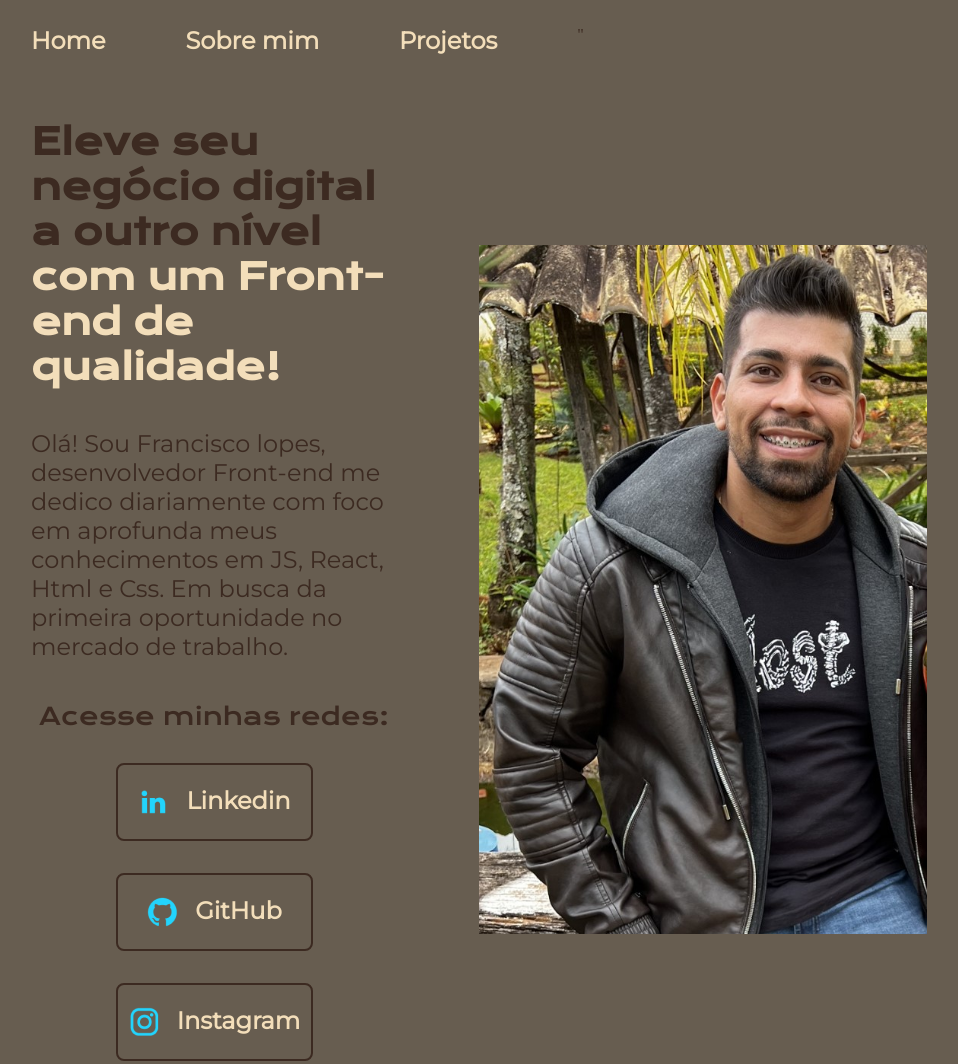
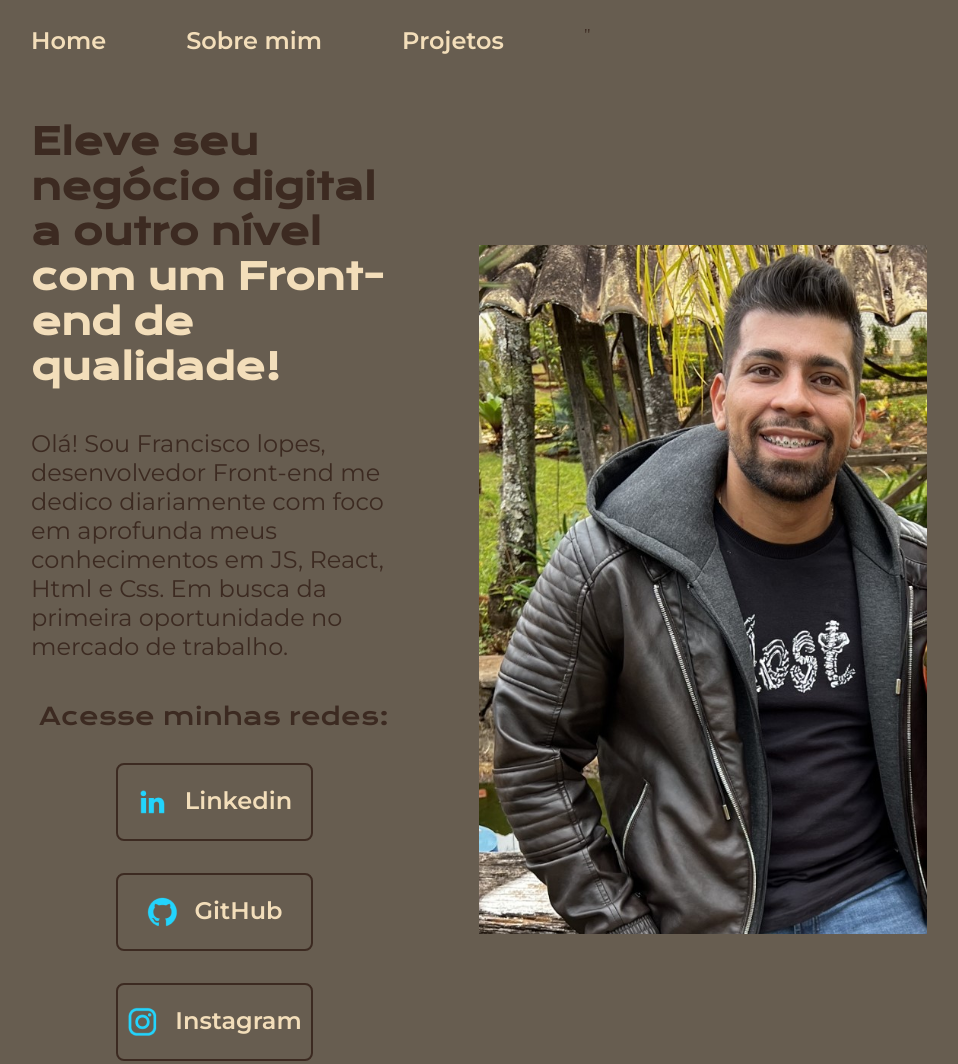
Before and after one commit to franciscojuniorflsjr/Meu-Portfolio, a plain HTML site: page index.html in a window 1280 px wide. Shown: the top 1064 px of the page, without its empty margins (161-1119 px from the left). Drawn offline with nearby package versions, Linux system fonts and the light colour scheme.

Commit message:
Correção da URL das fontes

```diff
--- a/styles/main.css
+++ b/styles/main.css
@@ -1,4 +1,4 @@
-@import url('https://fonts.googleapis.com/css2?family= Krona+One & family= Montserrat & display=swap');
+@import url('https://fonts.googleapis.com/css2?family=Krona+One&family=Montserrat:wght@400;600&display=swap');
 
 * {
 margin: 0;
--- a/styles/segunda-pagina.css
+++ b/styles/segunda-pagina.css
@@ -1,4 +1,4 @@
-@import url('https://fonts.googleapis.com/css2?family= Krona+One & family= Montserrat & display=swap');
+@import url('https://fonts.googleapis.com/css2?family=Krona+One&family=Montserrat:wght@400;600&display=swap');
 
 :root {
     --cor-primaria: #675D50 ;
```
